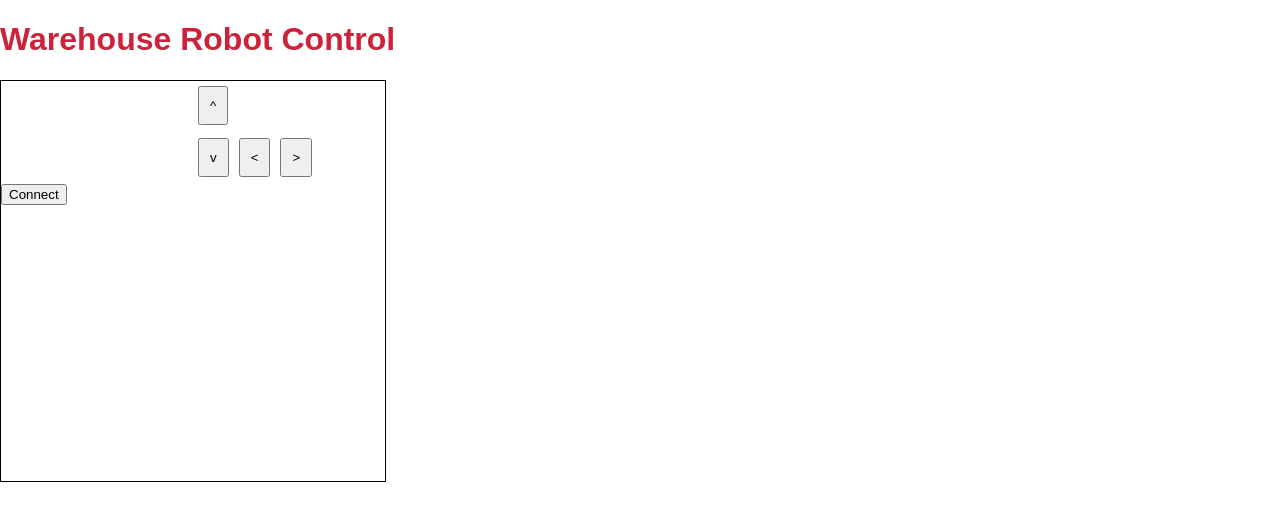
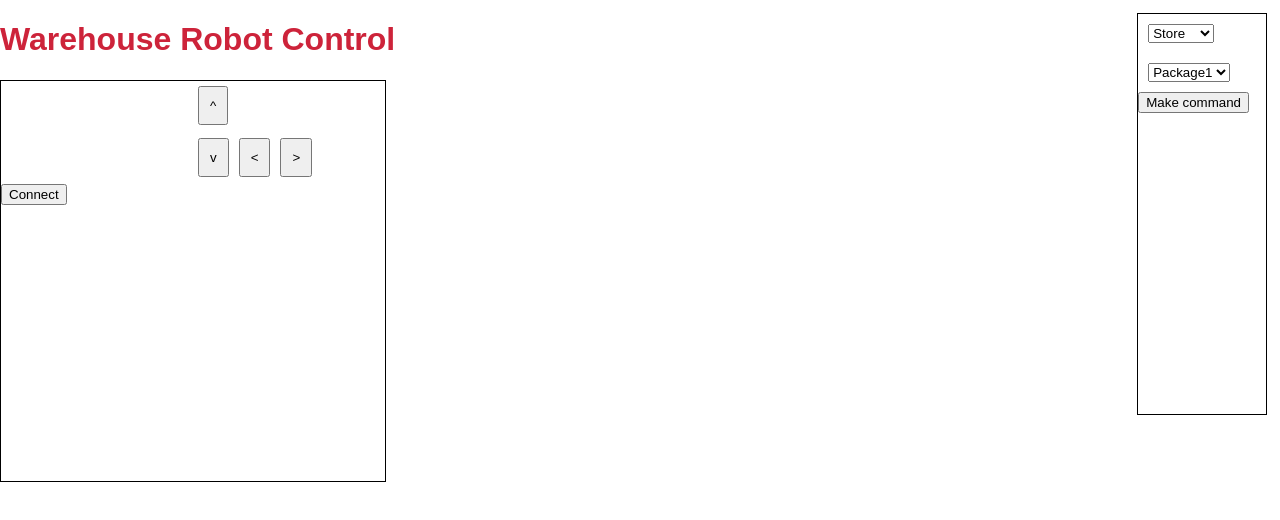
Before and after one commit to Gullix/runestonegroup5, a React (Create React App) app in the folder Web/rsreact/: page / in a window 1280 px wide. Shown: the top 520 px of the page. Built offline with nearby package versions, Linux system fonts and the light colour scheme; no server answers.

Commit message:
added a window for robot commands

```diff
--- /dev/null
+++ b/Web/rsreact/src/InstructionWindow.css
@@ -0,0 +1,12 @@
+#instructionContainer{
+    width:10%;
+    height:400px;
+    border:1px solid black;
+    position:absolute;
+    top:0;
+    right:0;
+    margin: 1%
+}
+.instructionOption{
+    margin: 10px;
+}
--- /dev/null
+++ b/Web/rsreact/src/InstructionWindow.js
@@ -0,0 +1,27 @@
+/**
+ * Created by simonljus on 2017-05-10.
+ */
+import React, { Component } from 'react';
+require('./InstructionWindow.css');
+class InstructionWindow extends Component{
+    constructor(props){
+        super(props)
+    }
+    render(){
+        return(
+            <div id="instructionContainer">
+                <select className="instructionOption">
+                    <option value="store">Store</option>
+                    <option value="pickUp">Pick up</option>
+                </select>
+                <select className="instructionOption">
+                    <option value="Package1">Package1</option>
+                    <option value="Package2">Package2</option>
+                </select>
+                <button>Make command</button>
+            </div>
+
+    )
+    }
+}
+export default InstructionWindow
--- a/Web/rsreact/src/RobotController.js
+++ b/Web/rsreact/src/RobotController.js
@@ -16,7 +16,7 @@ class RobotController extends Component{
 
     robotMove(rdir, rdistance){
          console.log(rdir);
-         this.WS.send(rdistance)
+         this.WS.sendToServer(rdistance)
     }
     connectionSwitch(status){
         document.getElementById("wsConnectionButton")
--- a/Web/rsreact/src/WSocket.js
+++ b/Web/rsreact/src/WSocket.js
@@ -4,7 +4,9 @@
 class WSocket{
     constructor(){
         let mWSocket;
-        let serverAddress = "ws://" + location.hostname + ":" + 8001;
+        var oliver = "212.25.146.229"
+        //let serverAddress = "ws://" + location.hostname + ":" + 8001;
+        let serverAddress = "ws://" + oliver + ":" + 1337;
         mWSocket = new WebSocket(serverAddress);
         mWSocket.onopen = function(event){
 
@@ -13,7 +15,7 @@ class WSocket{
 
         }
     }
-    send(data){
+    sendToServer(data){
         this.mWSocket.send(data);
         console.log(data)
     }
--- a/Web/rsreact/src/index.js
+++ b/Web/rsreact/src/index.js
@@ -2,6 +2,7 @@ import React from 'react';
 import ReactDOM from 'react-dom';
 import App from './App';
 import Design from './Design';
+import InstructionWindow from './InstructionWindow';
 import './index.css';
 
 
@@ -10,6 +11,7 @@ ReactDOM.render(
     <div>
         <Design />
         <App />
+        <InstructionWindow />
     </div>,
     document.getElementById('root')
 );
```
Also changed, not shown: 1 other file (tests, documents, lock files or other folders).
